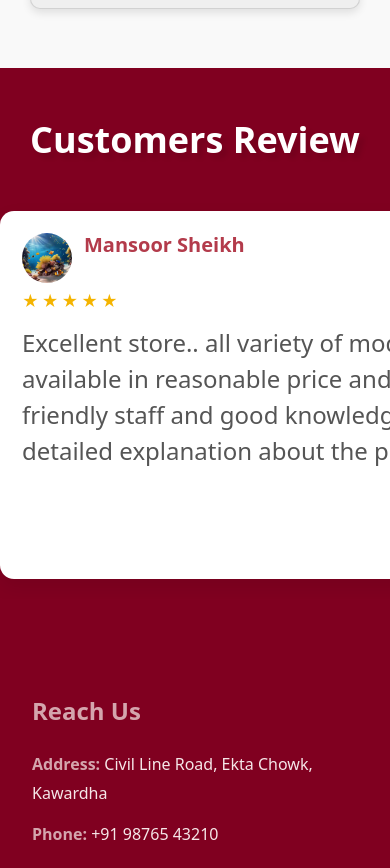
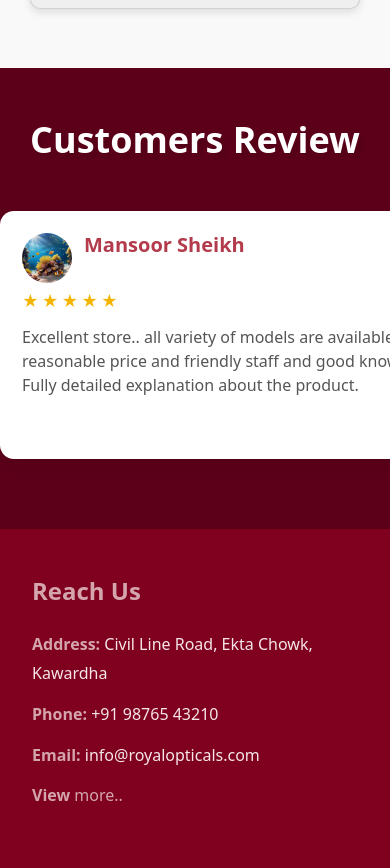
Before and after one commit to AmaanKhanGit/RoyalOpticals, a website built with Vite: page royal-opticals-main/index.html in a window 390 px wide. Shown: the part 2682-3550 px from the top of the page. Built offline with nearby package versions, Linux system fonts and the light colour scheme.

Commit message:
Minor mistakes done

```diff
--- a/royal-opticals-main/src/styles/style.css
+++ b/royal-opticals-main/src/styles/style.css
@@ -116,7 +116,7 @@
 /*~ CUSTOMERS REVIEW SECTION */
 .customers-review {
   padding: 50px 0;
-  background: var(--mainColor);
+  background: var(--hoverColor);
 }
 
 .customers-review .main-heading {
@@ -170,7 +170,7 @@
 }
 
 .review {
-  font-size: 15px;
+  font-size: 1.2rem;
   color: #555;
 }
 
@@ -212,10 +212,6 @@
   .hero-content p {
     font-size: 1.1rem;
   }
-
-  .review {
-    font-size: 2rem;
-  }
 }
 
 @media (max-width: 660px) {
@@ -228,6 +224,6 @@
   }
 
   .review {
-    font-size: 1.5rem;
+    font-size: 1rem;
   }
 }
```
